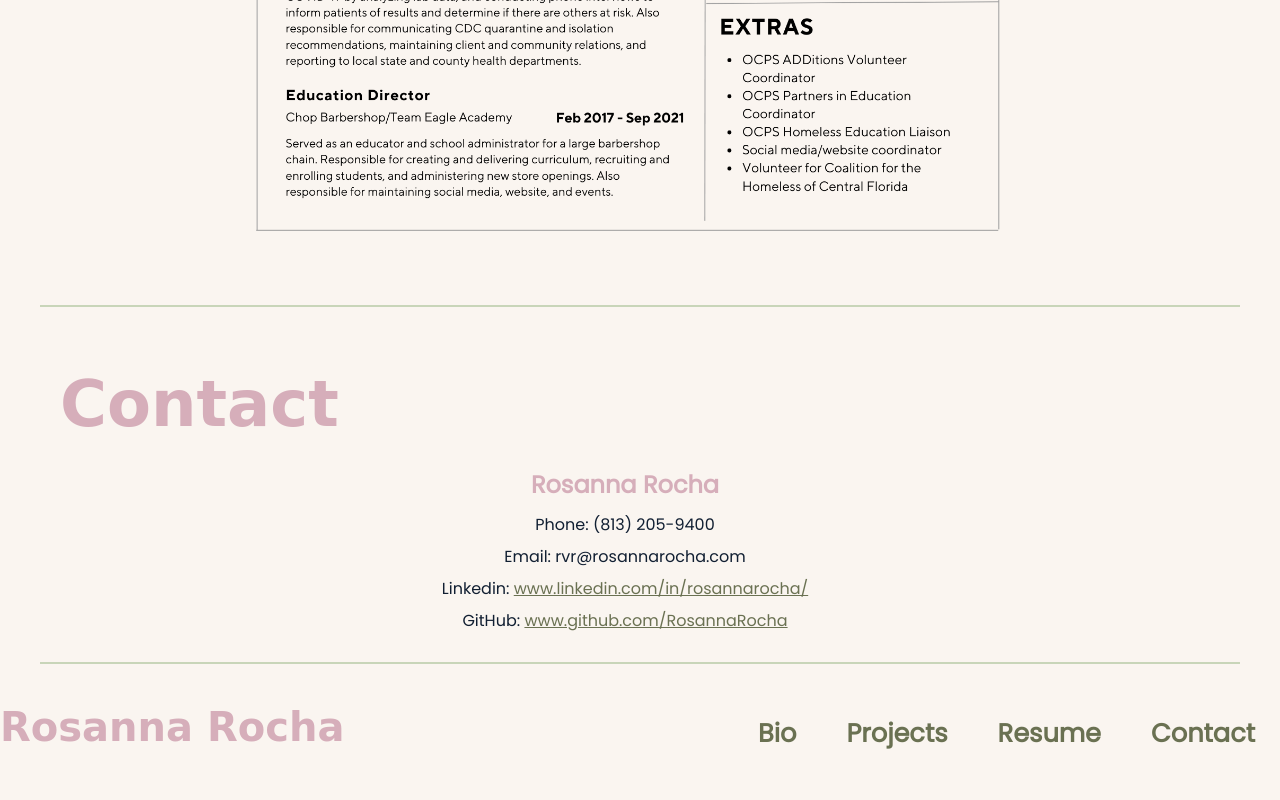
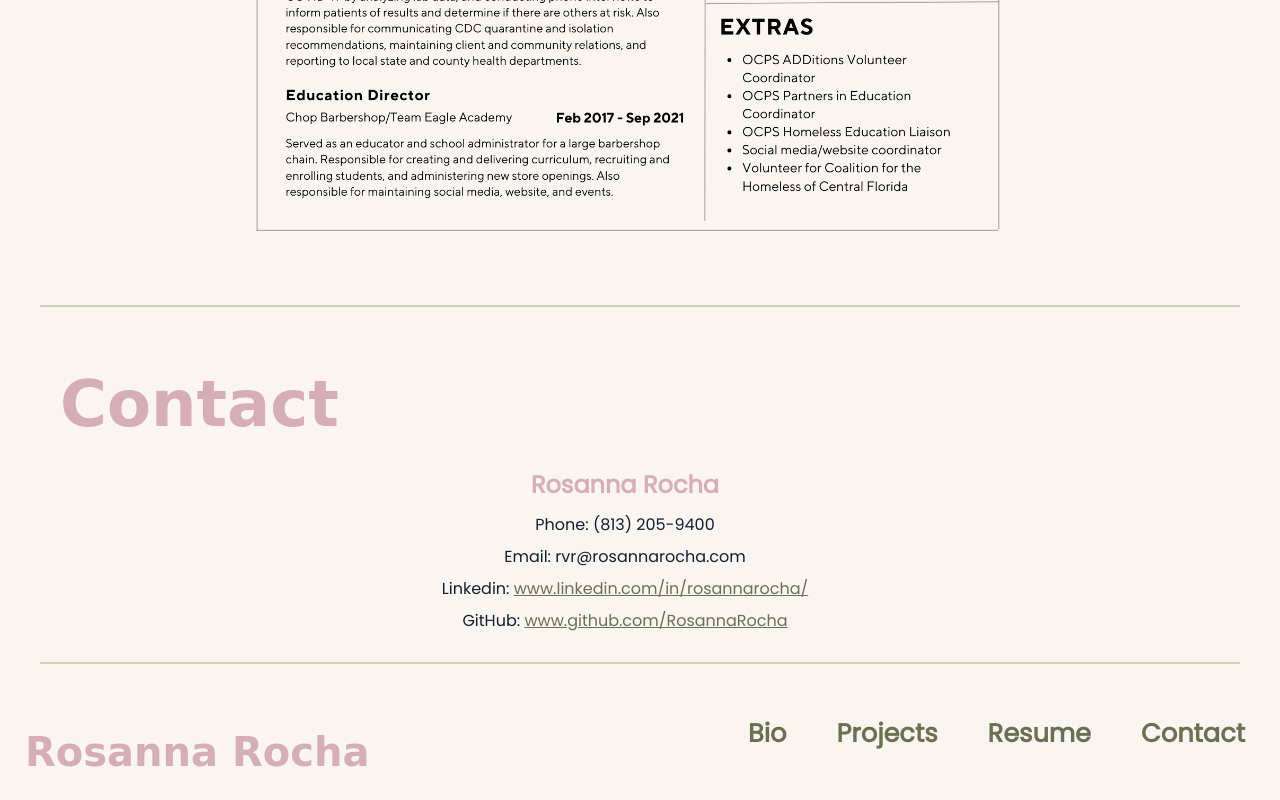
Before and after one commit to RosannaRocha/portfolio, a plain HTML site: page index.html in a window 1280 px wide. Shown: the part 3260-4060 px from the top of the page. Before the commit the page ends 4023 px from the top, so only its background shows below. Drawn offline with Linux system fonts and the light colour scheme; a web font is replaced by a local one.

Commit message:
padding on the footer

```diff
--- a/assets/css/style.css
+++ b/assets/css/style.css
@@ -238,6 +238,10 @@ header nav ul li {
     color: #6A7152;
 }
 
+.homebutton {
+    padding: 25px;
+}
+
 /* Styling the footer */
 footer {
     background-color: #FAF5F0;
@@ -246,7 +250,7 @@ footer {
 }
 
 footer nav {
-    margin: 10px 0;
+    margin: 10px;
     justify-content: flex-end;
 }
 
```
